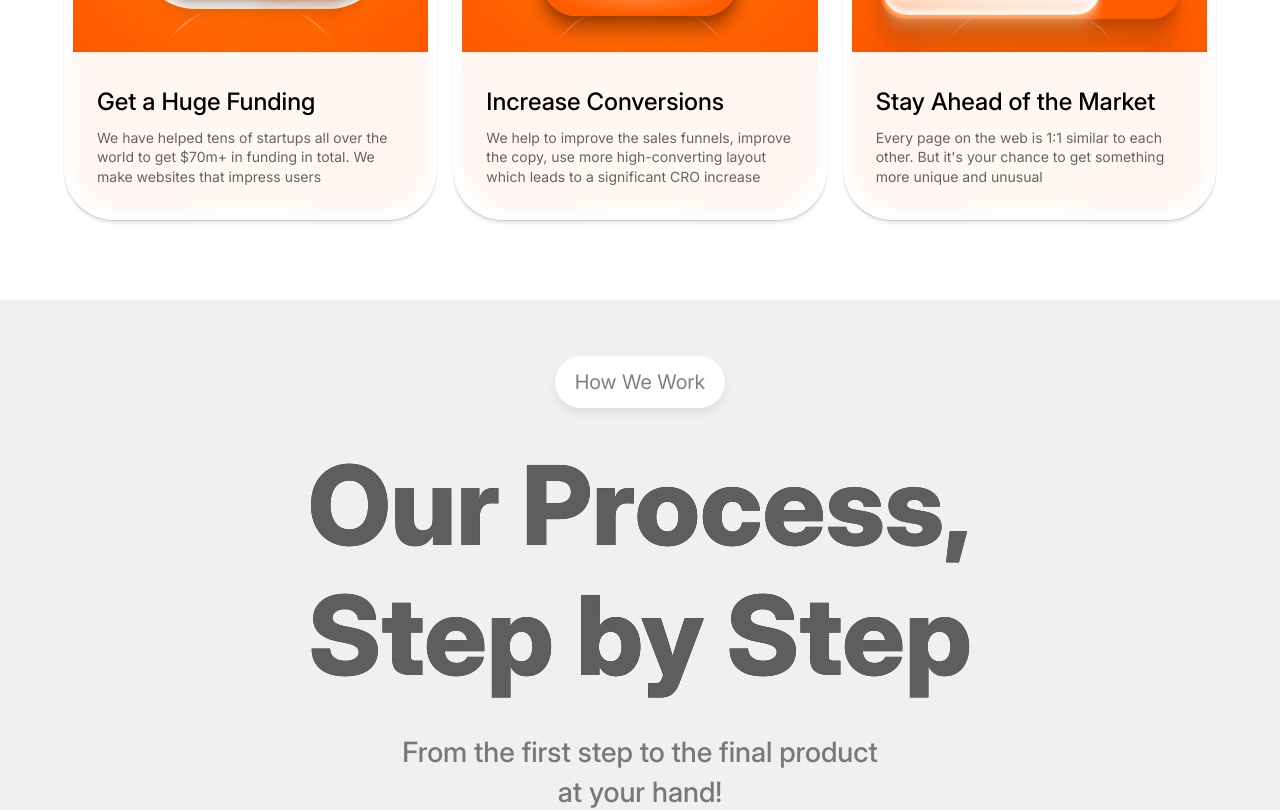
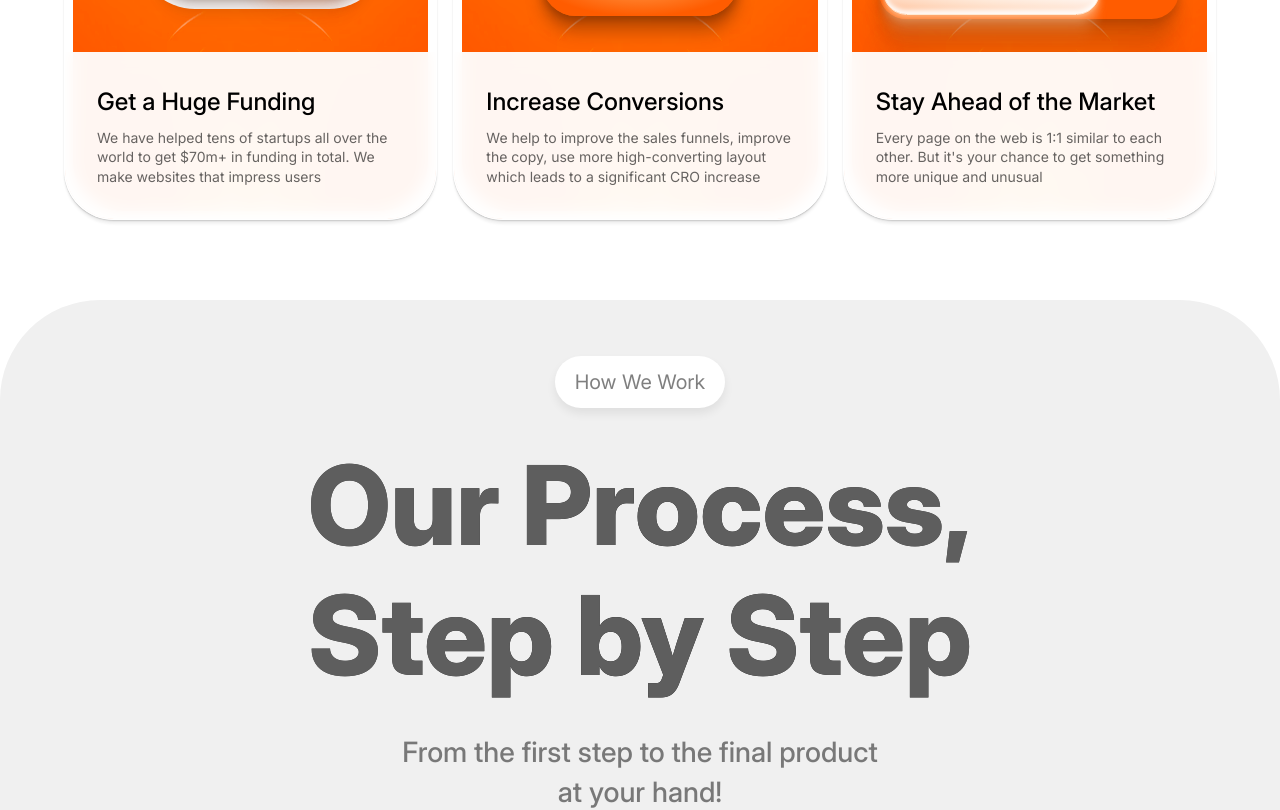
Before and after one commit to Showrab15/Skale-Clone, a Next.js app: page / in a window 1280 px wide. Shown: the part 1265-2075 px from the top of the page. Built offline with nearby package versions, Linux system fonts and the light colour scheme.

Commit message:
responsive

```diff
--- a/src/app/layout.tsx
+++ b/src/app/layout.tsx
@@ -12,7 +12,7 @@ export const metadata = {
 export default function RootLayout({ children }: { children: ReactNode }) {
   return (
     <html lang="en">
-      <body className="bg-[#f9f9f9]">
+      <body className="bg-[#f0f0f0] antialiased">
         {children}
         <Footer />
       </body>
--- a/src/components/HowItWorks/HowItWorks.tsx
+++ b/src/components/HowItWorks/HowItWorks.tsx
@@ -458,7 +458,7 @@ const HowItWorks: React.FC = () => {
   };
 
   return (
-    <div className="bg-[#f0f0f0] font-inter antialiased text-gray-800">
+    <div className="bg-[#f0f0f0] rounded-t-[36px] xl:rounded-t-[100px] font-inter antialiased text-gray-800">
       <motion.div
         className="px-[24px] sm:px-[48px] py-[20px] lg:py-[56px] lg:px-[64px]"
         initial="hidden"
@@ -495,7 +495,7 @@ const HowItWorks: React.FC = () => {
       </motion.div>
 
       <section
-        className="relative py-24 overflow-hidden bg-[url('/bg-line.avif')]
+        className=" relative py-24 overflow-hidden bg-[url('/bg-line.avif')]
        bg-cover bg-center bg-no-repeat"
       >
         <div className="relative max-w-xl md:max-w-2xl mx-auto px-6">
```
